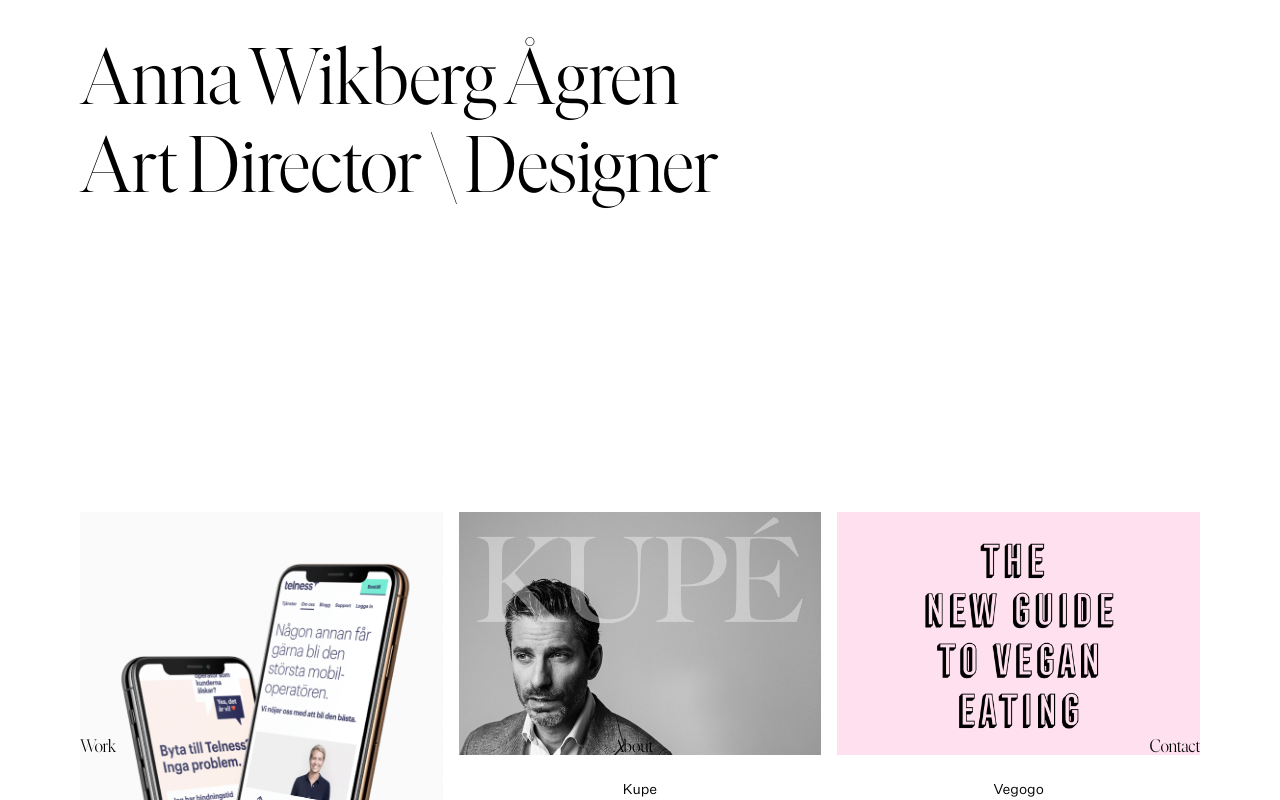
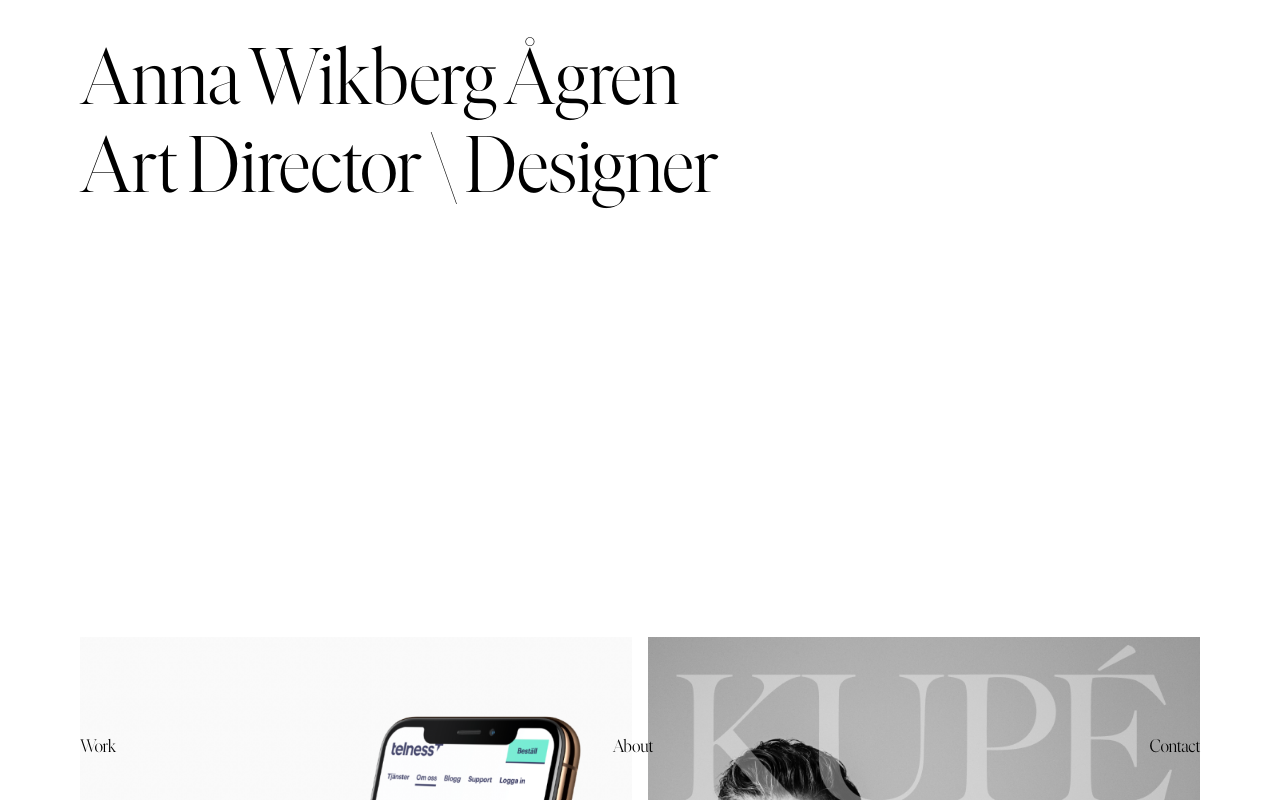
Before and after one commit to annaawgren/newportfolio, a Next.js app in the folder new_portfolio/: page / in a window 1280 px wide. Shown: the top 800 px of the page. Built offline with nearby package versions, Linux system fonts and the light colour scheme; what tailwindcss-fluid would draw is missing.

Commit message:
2 cols grid

```diff
--- a/new_portfolio/components/CaseListing.js
+++ b/new_portfolio/components/CaseListing.js
@@ -96,7 +96,7 @@ export default function CaseListing() {
   return (
     <React.Fragment>
       {/* Antal cases {Object.entries(cases).length} */}
-      <ul className="grid md:grid-cols-2 xl:grid-cols-3 pt:80 gap-4 px-5 md:px-10 lg:px-20">
+      <ul className="grid md:grid-cols-2  pt:80 gap-4 px-5 md:px-10 lg:px-20">
         {caseListingItems}
       </ul>
       <style jsx>{``}</style>
```
